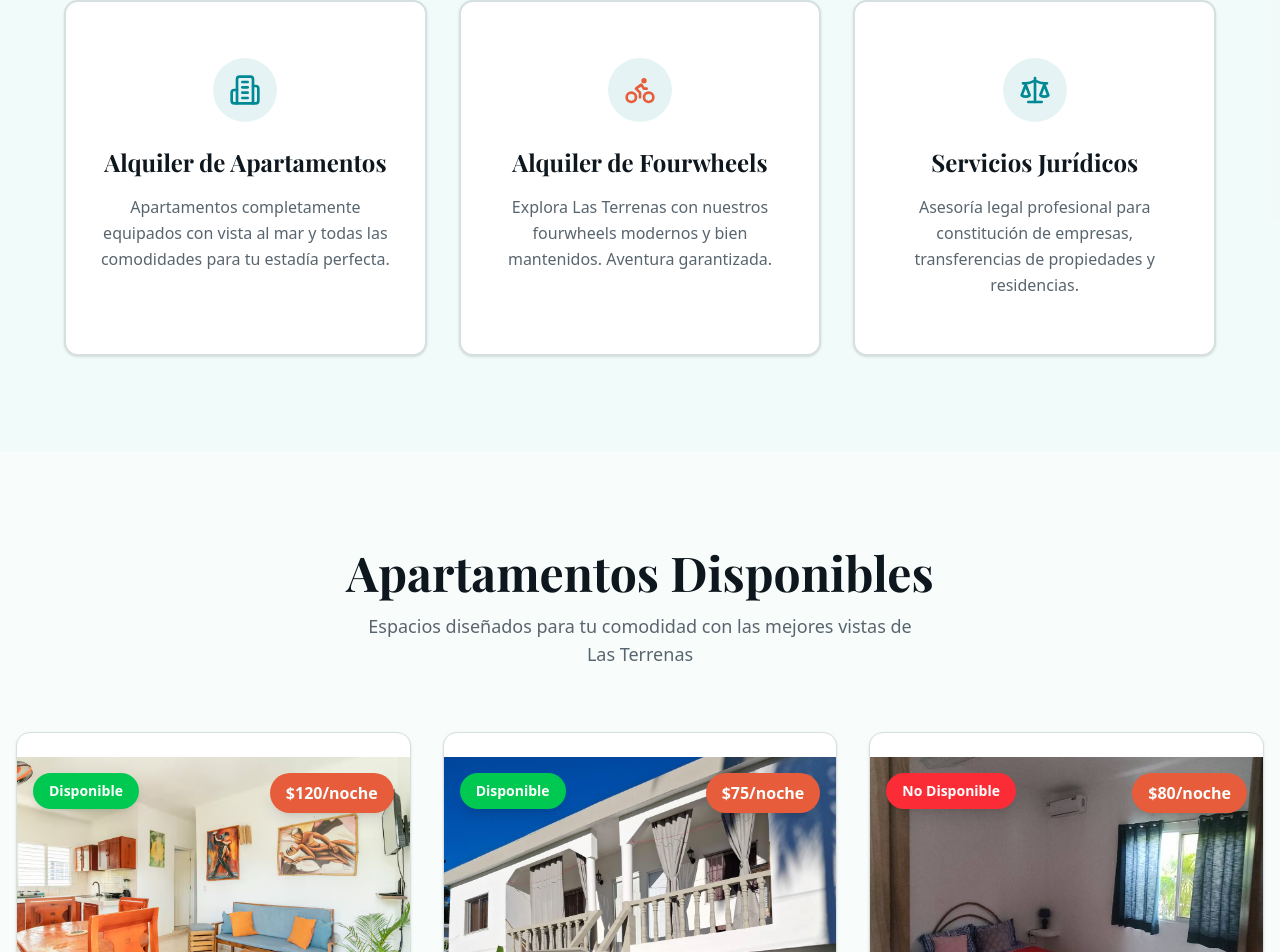
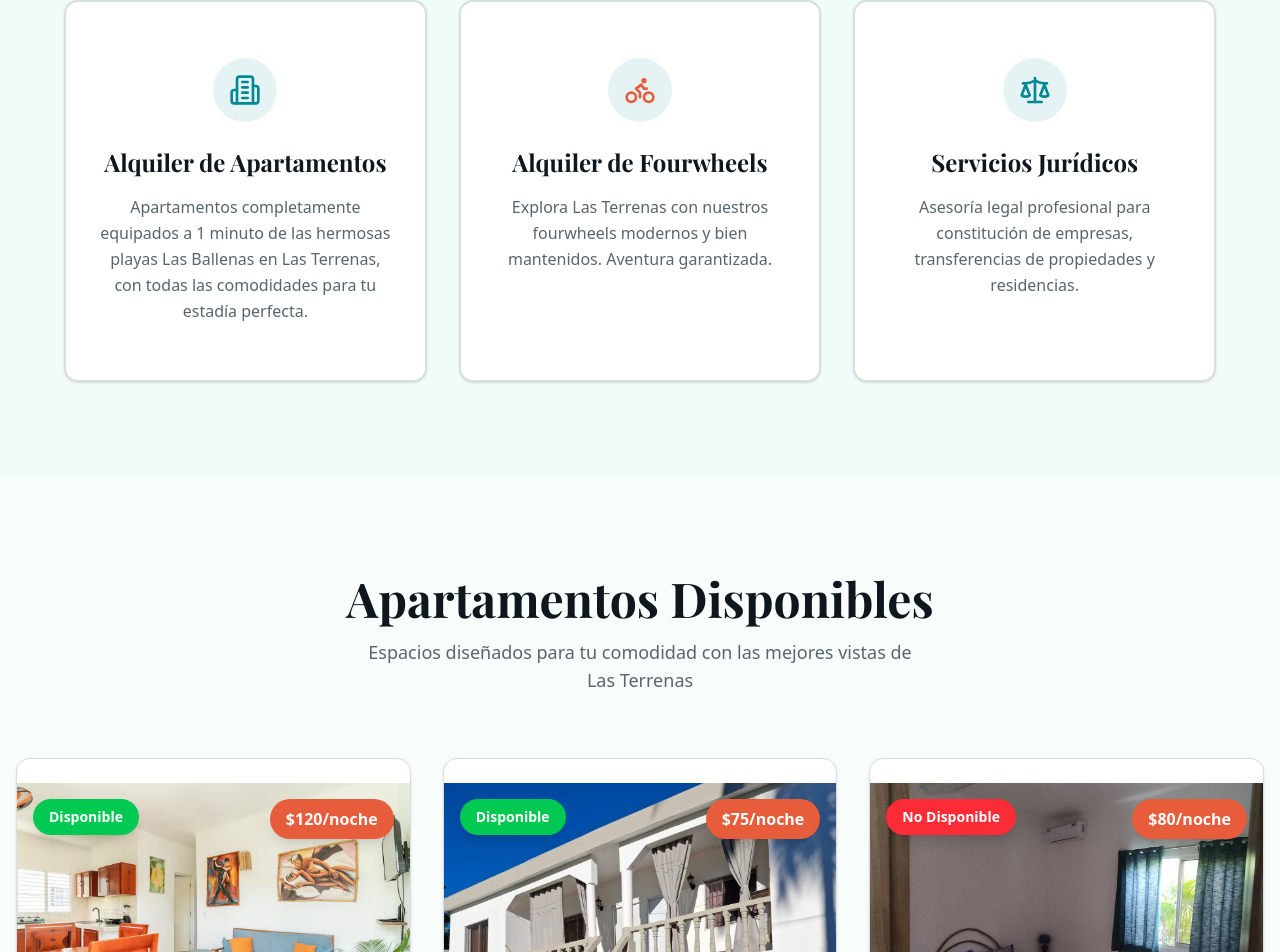
Before and after one commit to Nicebott/casamaribel, a Next.js app: page / in a window 1280 px wide. Shown: the part 1052-2004 px from the top of the page. Built offline with nearby package versions, Linux system fonts and the light colour scheme; a web font is replaced by a local one.

Commit message:
Add files via upload

```diff
--- a/components/services.tsx
+++ b/components/services.tsx
@@ -6,7 +6,7 @@ const services = [
     icon: Building2,
     title: "Alquiler de Apartamentos",
     description:
-      "Apartamentos completamente equipados con vista al mar y todas las comodidades para tu estadía perfecta.",
+      "Apartamentos completamente equipados a 1 minuto de las hermosas playas Las Ballenas en Las Terrenas, con todas las comodidades para tu estadía perfecta.",
     color: "text-primary",
   },
   {
```
